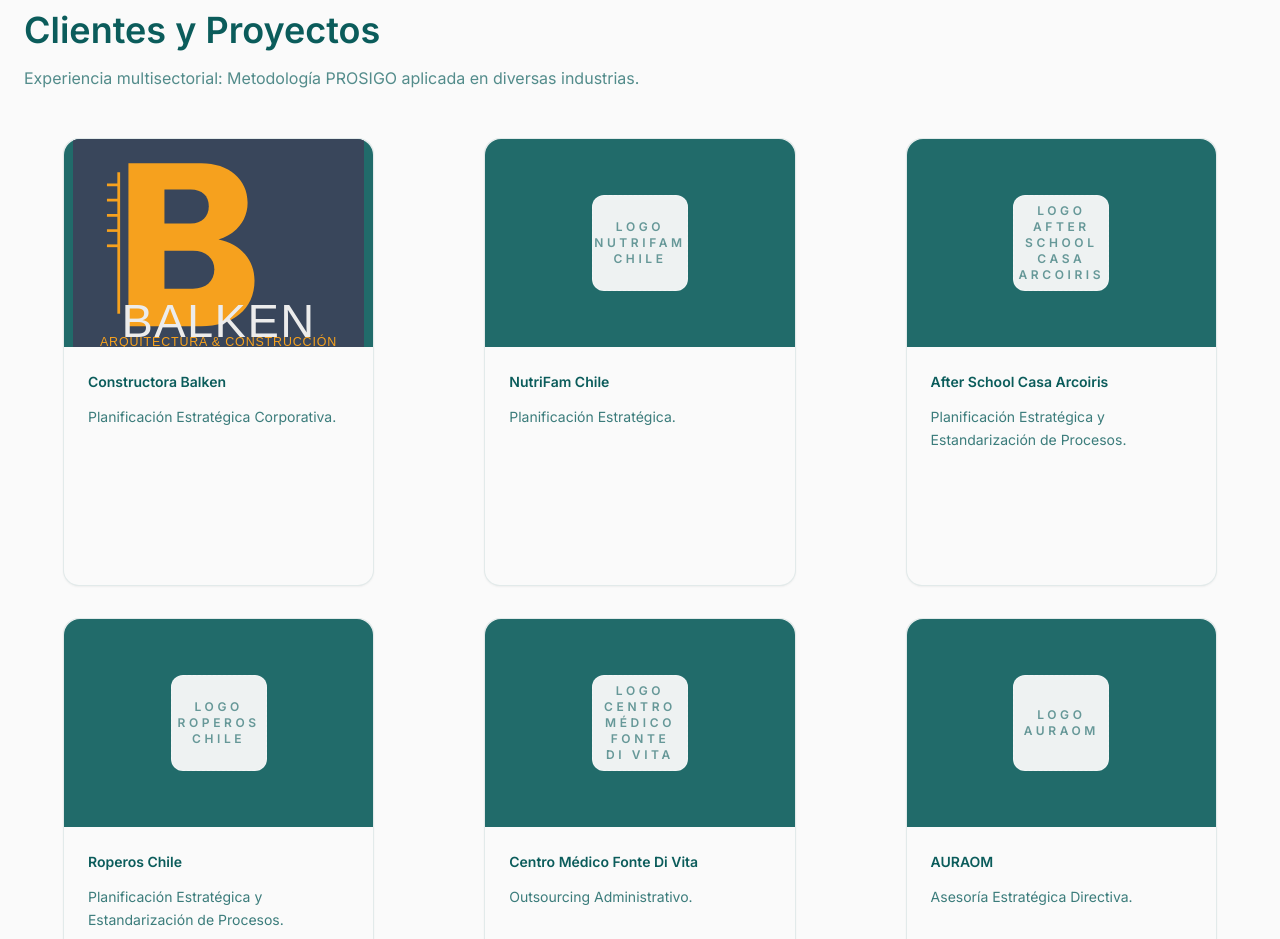
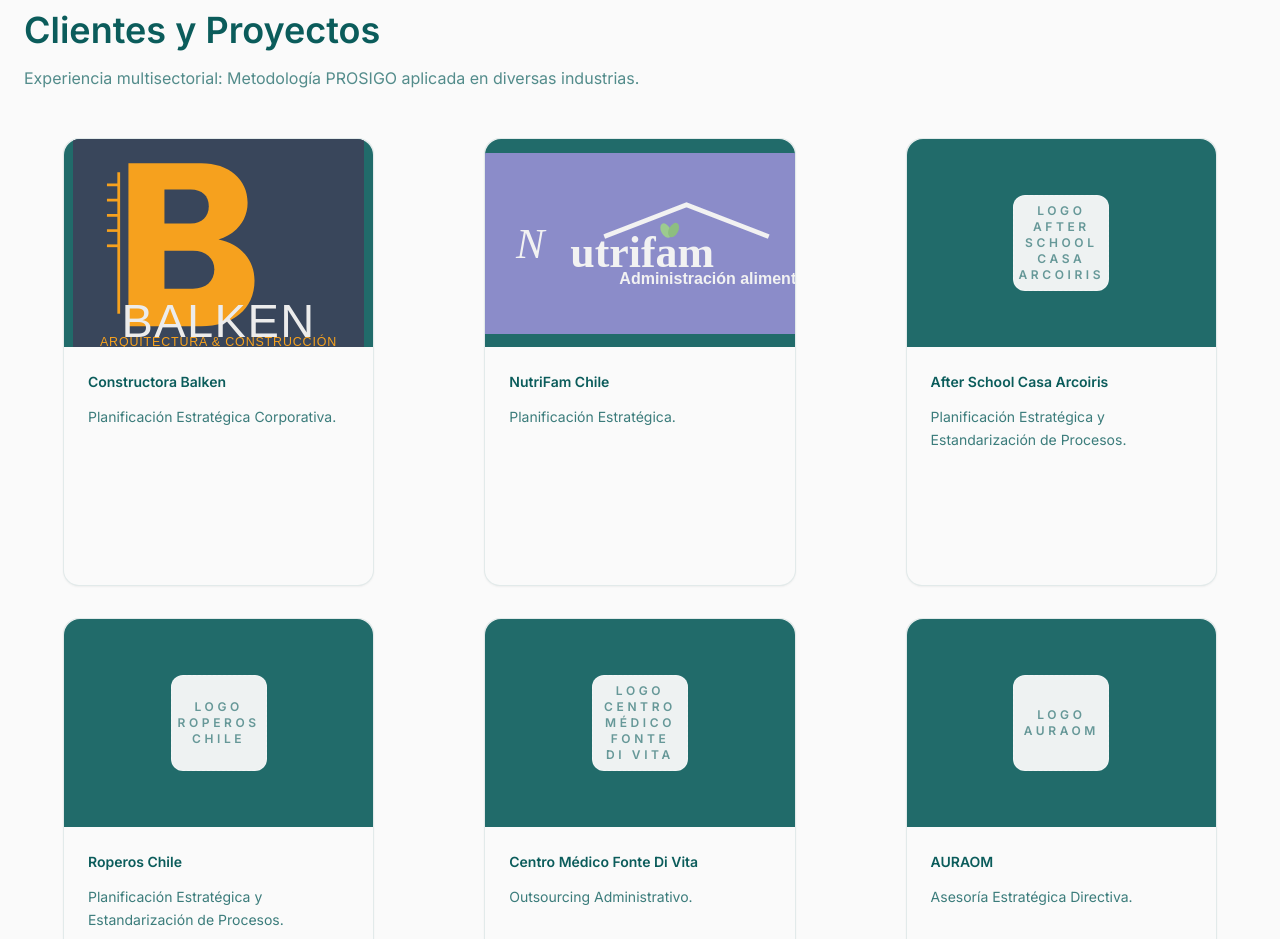
Before and after one commit to medinabenjamin/landing_page_test, a Next.js app: page / in a window 1280 px wide. Shown: the part 3580-4519 px from the top of the page. Built offline with nearby package versions, Linux system fonts and the light colour scheme.

Commit message:
Add NutriFam logo to client card

```diff
--- a/src/components/ClientsSection.tsx
+++ b/src/components/ClientsSection.tsx
@@ -10,7 +10,8 @@
   },
   {
     name: "NutriFam Chile",
-    project: "Planificación Estratégica."
+    project: "Planificación Estratégica.",
+    logo: "/nutrifam-logo.svg"
   },
   {
     name: "After School Casa Arcoiris",
```
Also changed, not shown: public/nutrifam-logo.svg (added).
